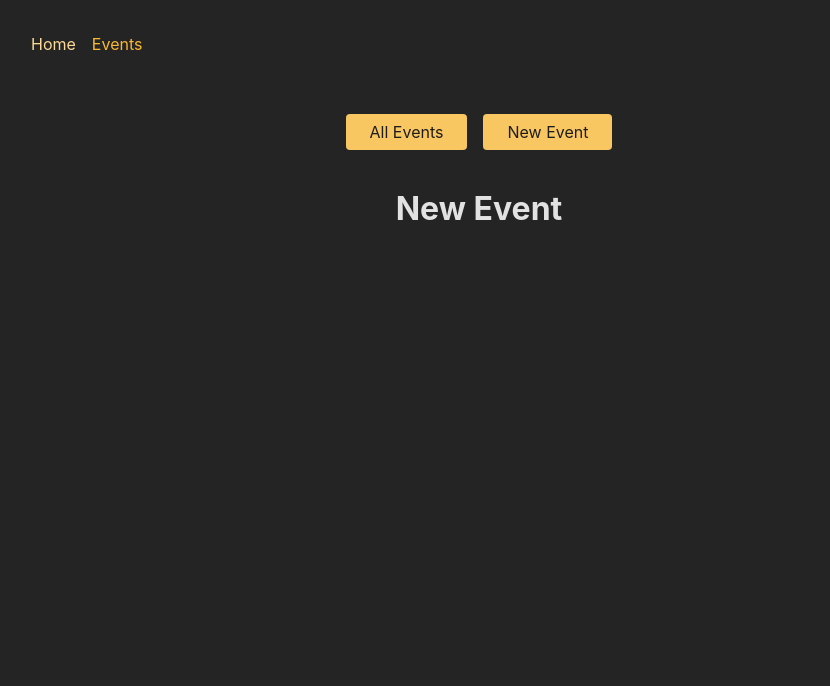
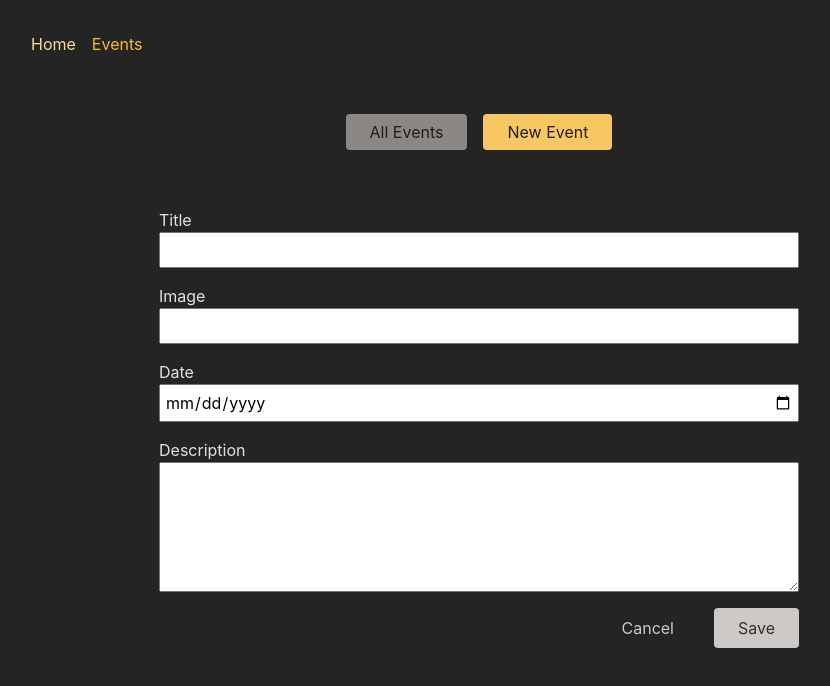
Before and after one commit to Devs2Rios/react-router-fullstack-example, a React (Create React App) app in the folder frontend/: page /events/new in a window 1280 px wide. Shown: the top 686 px of the page, without its empty margins (161-991 px from the left). Built offline with nearby package versions, Linux system fonts and the light colour scheme.

Commit message:
useSubmit

```diff
--- a/frontend/src/App.js
+++ b/frontend/src/App.js
@@ -23,8 +23,8 @@
 import { createBrowserRouter, RouterProvider } from 'react-router-dom';
 import Home from './pages/Home';
 import Events, { eventsLoader } from './pages/Events';
-import NewEvent from './pages/NewEvent';
-import EventDetail from './pages/EventDetail';
+import NewEvent, { action, action as newEventAction } from './pages/NewEvent';
+import EventDetail, { eventLoader, action as eventDetailAction } from './pages/EventDetail';
 import EditEvent from './pages/EditEvent';
 import Error from './pages/Error';
 import Layout from './components/Layout';
@@ -42,9 +42,16 @@ const router = createBrowserRouter([
         element: <EventsLayout />,
         children: [
           { index: true, element: <Events />, loader: eventsLoader },
-          { path: 'new', element: <NewEvent /> },
-          { path: ':eventId', element: <EventDetail /> },
-          { path: ':eventId/edit', element: <EditEvent /> },
+          {
+            path: ':eventId',
+            id: 'event-detail',
+            loader: eventLoader,
+            children: [
+              { index: true, element: <EventDetail />, action: eventDetailAction },
+              { path: 'edit', element: <EditEvent /> }
+            ]
+          },
+          { path: 'new', element: <NewEvent />, action: newEventAction },
         ]
       },
     ]
--- a/frontend/src/components/EventForm.js
+++ b/frontend/src/components/EventForm.js
@@ -1,30 +1,50 @@
-import { useNavigate } from 'react-router-dom';
-
+import { useNavigate, Form } from 'react-router-dom';
 import classes from './EventForm.module.css';
 
-function EventForm({ method, event }) {
+export default function EventForm({ method, event }) {
   const navigate = useNavigate();
   function cancelHandler() {
     navigate('..');
   }
 
   return (
-    <form className={classes.form}>
+    <Form method={method} className={classes.form}>
       <p>
         <label htmlFor="title">Title</label>
-        <input id="title" type="text" name="title" required />
+        <input
+          id="title"
+          type="text"
+          name="title"
+          required defaultValue={event.title}
+        />
       </p>
       <p>
         <label htmlFor="image">Image</label>
-        <input id="image" type="url" name="image" required />
+        <input
+          id="image"
+          type="url"
+          name="image"
+          required defaultValue={event.image}
+        />
       </p>
       <p>
         <label htmlFor="date">Date</label>
-        <input id="date" type="date" name="date" required />
+        <input
+          id="date"
+          type="date"
+          name="date"
+          required
+          defaultValue={event.date}
+        />
       </p>
       <p>
         <label htmlFor="description">Description</label>
-        <textarea id="description" name="description" rows="5" required />
+        <textarea
+          id="description"
+          name="description"
+          rows="5"
+          required defaultValue={event.description}
+        />
       </p>
       <div className={classes.actions}>
         <button type="button" onClick={cancelHandler}>
@@ -32,8 +52,6 @@ function EventForm({ method, event }) {
         </button>
         <button>Save</button>
       </div>
-    </form>
+    </Form>
   );
 }
-
-export default EventForm;
--- a/frontend/src/components/EventForm.module.css
+++ b/frontend/src/components/EventForm.module.css
@@ -8,6 +8,7 @@
 .form textarea {
   display: block;
   width: 100%;
+  text-align: left;
 }
 
 .form input,
--- a/frontend/src/components/EventItem.js
+++ b/frontend/src/components/EventItem.js
@@ -1,8 +1,13 @@
+import { Link, useSubmit } from 'react-router-dom';
 import classes from './EventItem.module.css';
 
 function EventItem({ event }) {
+  const submit = useSubmit();
   function startDeleteHandler() {
-    // ...
+    const proceed = window.confirm('Are you sure you want to delete this event?');
+    if (proceed) {
+      submit(null, { method: 'delete' },);
+    }
   }
 
   return (
@@ -12,7 +17,7 @@ function EventItem({ event }) {
       <time>{event.date}</time>
       <p>{event.description}</p>
       <menu className={classes.actions}>
-        <a href="edit">Edit</a>
+        <Link to="edit">Edit</Link>
         <button onClick={startDeleteHandler}>Delete</button>
       </menu>
     </article>
--- a/frontend/src/components/EventItem.module.css
+++ b/frontend/src/components/EventItem.module.css
@@ -7,6 +7,10 @@
 .event img {
   width: 30rem;
   border-radius: 4px;
+}
+
+.event:is(h1, time) {
+  text-align: left;
 }
 
 .actions {
--- a/frontend/src/components/EventsList.module.css
+++ b/frontend/src/components/EventsList.module.css
@@ -7,6 +7,10 @@
   display: flex;
   flex-direction: column;
   gap: 1rem;
+}
+
+.list * {
+  text-align: left;
 }
 
 .item a {
@@ -31,6 +35,7 @@
 .content {
   padding: 1rem;
 }
+
 .item h2 {
   margin: 0 0 1rem 0;
 }
--- a/frontend/src/components/EventsNavigation.js
+++ b/frontend/src/components/EventsNavigation.js
@@ -8,7 +8,7 @@ function EventsNavigation() {
         <ul className={classes.list}>
           <li>
             <NavLink
-              to="/events"
+              to="/events/"
               className={({ isActive }) => isActive ? classes.active : undefined}
             >All Events</NavLink>
           </li>
--- a/frontend/src/pages/EditEvent.js
+++ b/frontend/src/pages/EditEvent.js
@@ -1,3 +1,9 @@
+import { useRouteLoaderData } from "react-router-dom";
+import EventForm from "../components/EventForm";
+
 export default function EditEvent() {
-    return <h1>Edit Event</h1>;
+    const data = useRouteLoaderData('event-detail');
+    return (
+        <EventForm method='put' event={data.event} />
+    );
 }
--- a/frontend/src/pages/EventDetail.js
+++ b/frontend/src/pages/EventDetail.js
@@ -1,36 +1,27 @@
-import { useState, useEffect } from "react";
-import { useParams } from "react-router-dom";
+import { useRouteLoaderData, json, redirect } from "react-router-dom";
 import EventItem from "../components/EventItem";
 
 export default function EventDetail() {
-    const { eventId } = useParams(),
-        [event, setEvent] = useState(null),
-        [isLoading, setIsLoading] = useState(true),
-        [error, setError] = useState(null);;
+    const data = useRouteLoaderData('event-detail');
+    if (data.isError) return <p>{data.message}</p>;
+    return <EventItem event={data.event} />;
+}
 
-    useEffect(() => {
-        (
-            async () => {
-                setIsLoading(true);
-                await fetch(`http://localhost:8080/events/${eventId}`)
-                    .then((res) => {
-                        if (res.ok) return res.json();
-                        setError('Couldn\'t fetch event');
-                    })
-                    .then((data) => {
-                        setError(null);
-                        setIsLoading(false);
-                        setEvent(data.event);
-                    })
-                    .catch((err) => {
-                        setIsLoading(false);
-                        setError(err.message);
-                    });
-            }
-        )();
-    }, [eventId]);
+export const eventLoader = async ({ request, params }) => {
+    const response = await fetch(`http://localhost:8080/events/${params.eventId}`);
+    if (!response.ok) {
+        throw json({ message: 'Couldn\'t fetch the event' }, { status: 500 });
+    }
+    const data = await response.json();
+    return data;
+};
 
-    if (isLoading) return <p>Loading...</p>;
-    if (error) return <p>Error: {error}</p>;
-    return <EventItem event={event} />;
-}
+export const action = async ({ request, params }) => {
+    const response = await fetch(`http://localhost:8080/events/${params.eventId}`, {
+        method: request.method
+    });
+    if (!response.ok) {
+        throw json({ message: 'Couldn\'t delete the event' }, { status: 500 });
+    }
+    return redirect('/events');
+};
--- a/frontend/src/pages/NewEvent.js
+++ b/frontend/src/pages/NewEvent.js
@@ -1,3 +1,40 @@
+import { json, redirect } from "react-router-dom";
+import EventForm from "../components/EventForm";
+
 export default function NewEvent() {
-    return <h1>New Event</h1>;
+    const emptyEvent = {
+        id: null,
+        title: '',
+        image: '',
+        date: '',
+        description: '',
+    };
+    return <EventForm method='post' event={emptyEvent} />;
 }
+
+export async function action({ request }) {
+    const data = await request.formData(),
+        eventData = {
+            // Data extracted from the form
+            id: null,
+            title: data.get('title'),
+            image: data.get('image'),
+            date: data.get('date'),
+            description: data.get('description'),
+        };
+    console.log(eventData);
+    const response = await fetch('http://localhost:8080/events', {
+        method: 'POST',
+        headers: {
+            'Content-Type': 'application/json'
+        },
+        body: JSON.stringify(eventData)
+    });
+
+    if (!response.ok) {
+        // Works the same for actions and loaders
+        throw json({ message: 'We couldn\'t create the event!' }, { status: response.status });
+    }
+
+    return redirect('/events');
+}
```
Also changed, not shown: 1 other file (tests, documents, lock files or other folders).
